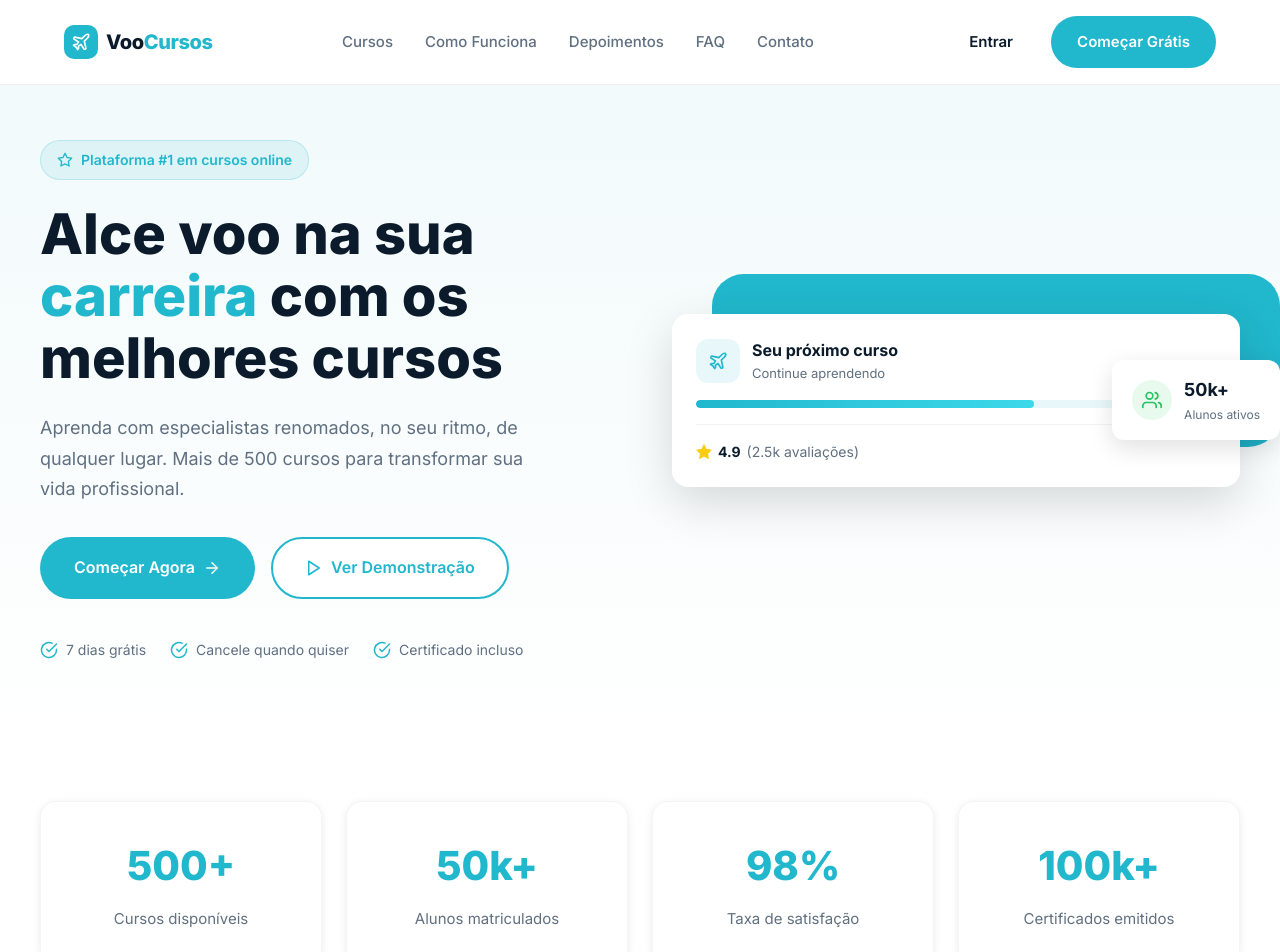
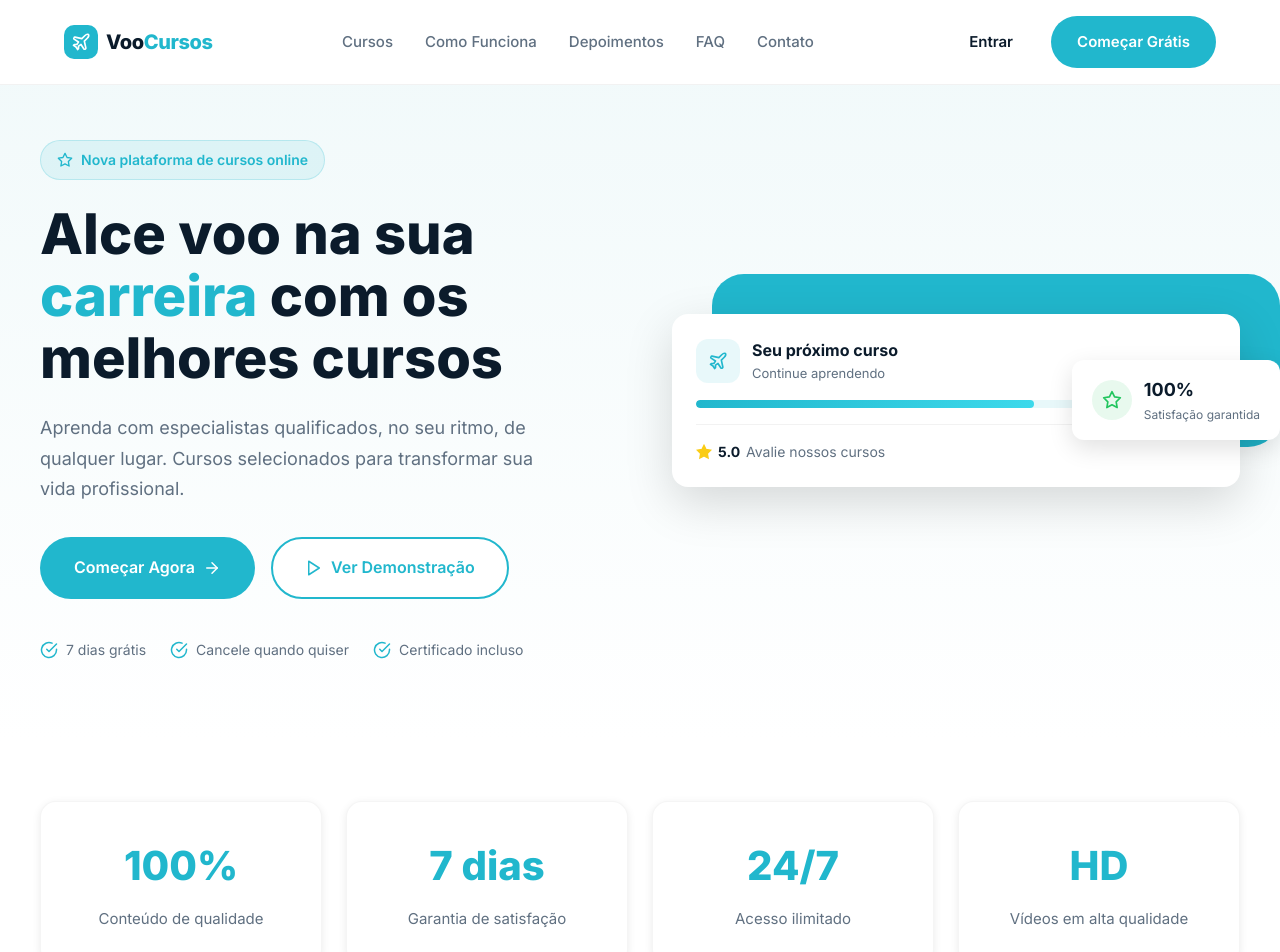
Before and after one commit to institutovoo/voo-front-sistema-angular, an Angular app: page / in a window 1280 px wide. Shown: the top 952 px of the page. Built offline with nearby package versions, Linux system fonts and the light colour scheme.

Commit message:
ajuste: atualiza informações do institucional para plataforma iniciante

```diff
--- a/src/app/pages/institucional/institucional.component.html
+++ b/src/app/pages/institucional/institucional.component.html
@@ -67,7 +67,7 @@
             points="12 2 15.09 8.26 22 9.27 17 14.14 18.18 21.02 12 17.77 5.82 21.02 7 14.14 2 9.27 8.91 8.26 12 2"
           />
         </svg>
-        Plataforma #1 em cursos online
+        Nova plataforma de cursos online
       </span>
 
       <h1 class="hero__titulo">
@@ -75,7 +75,7 @@
       </h1>
 
       <p class="hero__descricao">
-        Aprenda com especialistas renomados, no seu ritmo, de qualquer lugar. Mais de 500 cursos
+        Aprenda com especialistas qualificados, no seu ritmo, de qualquer lugar. Cursos selecionados
         para transformar sua vida profissional.
       </p>
 
@@ -208,8 +208,8 @@
                 points="12 2 15.09 8.26 22 9.27 17 14.14 18.18 21.02 12 17.77 5.82 21.02 7 14.14 2 9.27 8.91 8.26 12 2"
               />
             </svg>
-            <strong>4.9</strong>
-            <span>(2.5k avaliações)</span>
+            <strong>5.0</strong>
+            <span>Avalie nossos cursos</span>
           </div>
         </div>
 
@@ -225,15 +225,14 @@
               stroke-linecap="round"
               stroke-linejoin="round"
             >
-              <path d="M17 21v-2a4 4 0 0 0-4-4H5a4 4 0 0 0-4 4v2" />
-              <circle cx="9" cy="7" r="4" />
-              <path d="M23 21v-2a4 4 0 0 0-3-3.87" />
-              <path d="M16 3.13a4 4 0 0 1 0 7.75" />
+              <polygon
+                points="12 2 15.09 8.26 22 9.27 17 14.14 18.18 21.02 12 17.77 5.82 21.02 7 14.14 2 9.27 8.91 8.26 12 2"
+              />
             </svg>
           </div>
           <div class="card-flutuante__info">
-            <strong>50k+</strong>
-            <span>Alunos ativos</span>
+            <strong>100%</strong>
+            <span>Satisfação garantida</span>
           </div>
         </div>
       </div>
@@ -247,20 +246,20 @@
 <section class="estatisticas">
   <div class="estatisticas__container">
     <div class="estatistica-card">
-      <span class="estatistica-card__numero">500+</span>
-      <span class="estatistica-card__label">Cursos disponíveis</span>
+      <span class="estatistica-card__numero">100%</span>
+      <span class="estatistica-card__label">Conteúdo de qualidade</span>
     </div>
     <div class="estatistica-card">
-      <span class="estatistica-card__numero">50k+</span>
-      <span class="estatistica-card__label">Alunos matriculados</span>
+      <span class="estatistica-card__numero">7 dias</span>
+      <span class="estatistica-card__label">Garantia de satisfação</span>
     </div>
     <div class="estatistica-card">
-      <span class="estatistica-card__numero">98%</span>
-      <span class="estatistica-card__label">Taxa de satisfação</span>
+      <span class="estatistica-card__numero">24/7</span>
+      <span class="estatistica-card__label">Acesso ilimitado</span>
     </div>
     <div class="estatistica-card">
-      <span class="estatistica-card__numero">100k+</span>
-      <span class="estatistica-card__label">Certificados emitidos</span>
+      <span class="estatistica-card__numero">HD</span>
+      <span class="estatistica-card__label">Vídeos em alta qualidade</span>
     </div>
   </div>
 </section>
@@ -345,7 +344,7 @@
         </div>
         <h3 class="passo__titulo">Escolha seu curso</h3>
         <p class="passo__descricao">
-          Navegue por nossa biblioteca com mais de 500 cursos em diversas áreas
+          Navegue por nossa biblioteca de cursos cuidadosamente selecionados
         </p>
       </div>
 
```
